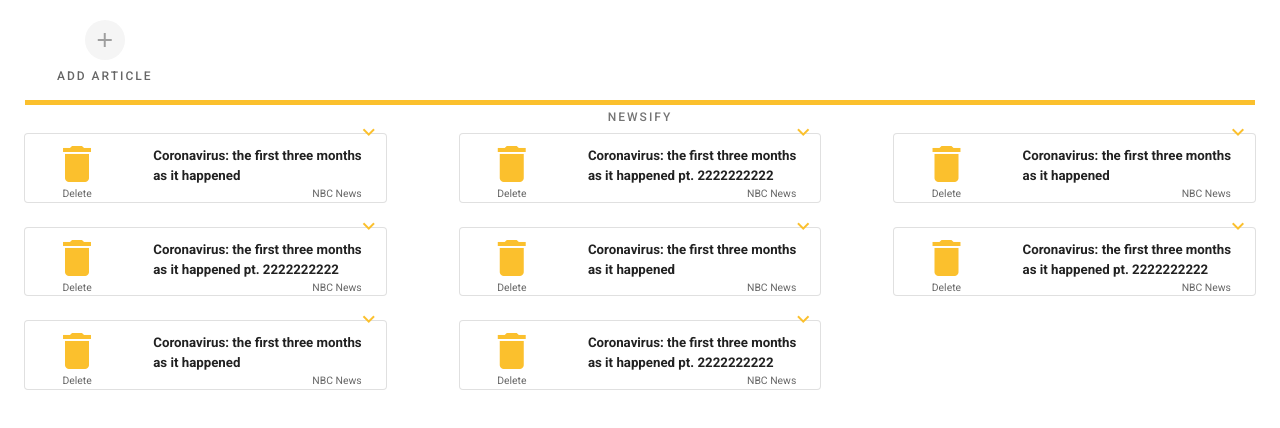
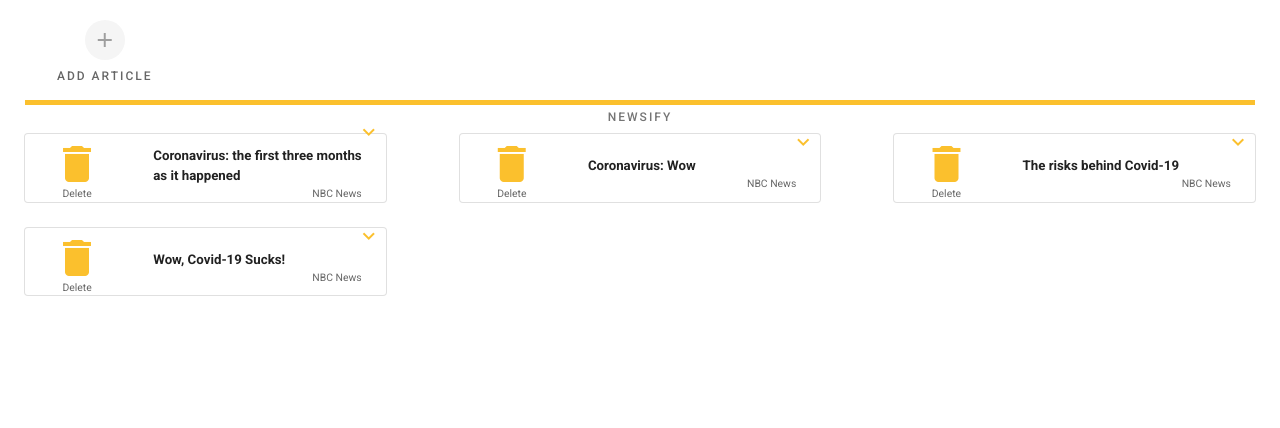
Before and after one commit to dzarezankova/newsify2.0, a Vue app in the folder client/: page / in a window 1280 px wide. Shown: the top 428 px of the page. Built offline with nearby package versions, Linux system fonts and the light colour scheme.

Commit message:
FAKE BITCHES

```diff
--- a/client/src/App.vue
+++ b/client/src/App.vue
@@ -43,7 +43,6 @@
         <helloworld :title = "article.title" :text = "article.text"></helloworld>
       </v-col>
       </v-row>
-      <!-- <img src = "/plot.png" alt = "my plot"> -->
     </v-content>
   </v-app>
 </template>
@@ -64,14 +63,10 @@ export default {
     ],
     loading: false,
     articles: [
-      { title: 'Coronavirus: the first three months as it happened ', text: 'Show this shitShow this shitShow this shitShow this shitShow this shitShow this shitShow this shitShow this shitShow this shitShow thishitShow this shitShow this shitShow this shitShow this shitShow this shit' },
-      { title: 'Coronavirus: the first three months as it happened pt. 2222222222', text: 'Show this shitShow this shitShow this shitShow this shitShow this shitShow this shitShow this shitShow this shitShow this shitShow thishitShow this shitShow this shitShow this shitShow this shitShow this shit' },
-      { title: 'Coronavirus: the first three months as it happened ', text: 'Show this shitShow this shitShow this shitShow this shitShow this shitShow this shitShow this shitShow this shitShow this shitShow thishitShow this shitShow this shitShow this shitShow this shitShow this shit' },
-      { title: 'Coronavirus: the first three months as it happened pt. 2222222222', text: 'Show this shitShow this shitShow this shitShow this shitShow this shitShow this shitShow this shitShow this shitShow this shitShow thishitShow this shitShow this shitShow this shitShow this shitShow this shit' },
-      { title: 'Coronavirus: the first three months as it happened ', text: 'Show this shitShow this shitShow this shitShow this shitShow this shitShow this shitShow this shitShow this shitShow this shitShow thishitShow this shitShow this shitShow this shitShow this shitShow this shit' },
-      { title: 'Coronavirus: the first three months as it happened pt. 2222222222', text: 'Show this shitShow this shitShow this shitShow this shitShow this shitShow this shitShow this shitShow this shitShow this shitShow thishitShow this shitShow this shitShow this shitShow this shitShow this shit' },
-      { title: 'Coronavirus: the first three months as it happened ', text: 'Show this shitShow this shitShow this shitShow this shitShow this shitShow this shitShow this shitShow this shitShow this shitShow thishitShow this shitShow this shitShow this shitShow this shitShow this shit' },
-      { title: 'Coronavirus: the first three months as it happened pt. 2222222222', text: 'Show this shitShow this shitShow this shitShow this shitShow this shitShow this shitShow this shitShow this shitShow this shitShow thishitShow this shitShow this shitShow this shitShow this shitShow this shit' },
+      { title: 'Coronavirus: the first three months as it happened ', text: 'As of April 5, Global News is only reporting lab-confirmed cases for British Columbia, Alberta and Manitoba, where provincial health authorities are including probable and “epidemiologically-linked” cases in their official count.' },
+      { title: 'Coronavirus: Wow', text: 'Newly confirmed COVID-19 cases reported by the provinces have brought the national total to over 113,000 cases and more than 8,800 deaths. More than 99,000 people have since recovered — more than 88 per cent of the remaining confirmed cases. More than 4.3 million people have been tested.' },
+      { title: 'The risks behind Covid-19 ', text: 'Data provided by the Public Health Agency of Canada shows that most cases are the result of community spread, while a little less than a quarter are the result of travelling or close contact with a traveller.' },
+      { title: 'Wow, Covid-19 Sucks!', text: 'Community transmission means the disease is being passed on and creating cases that aren’t linked to travel or a known confirmed case. This spread can be difficult to track, especially when not everyone with COVID-19 may get tested and many do not show symptoms' },
     ],
   }),
 
```
